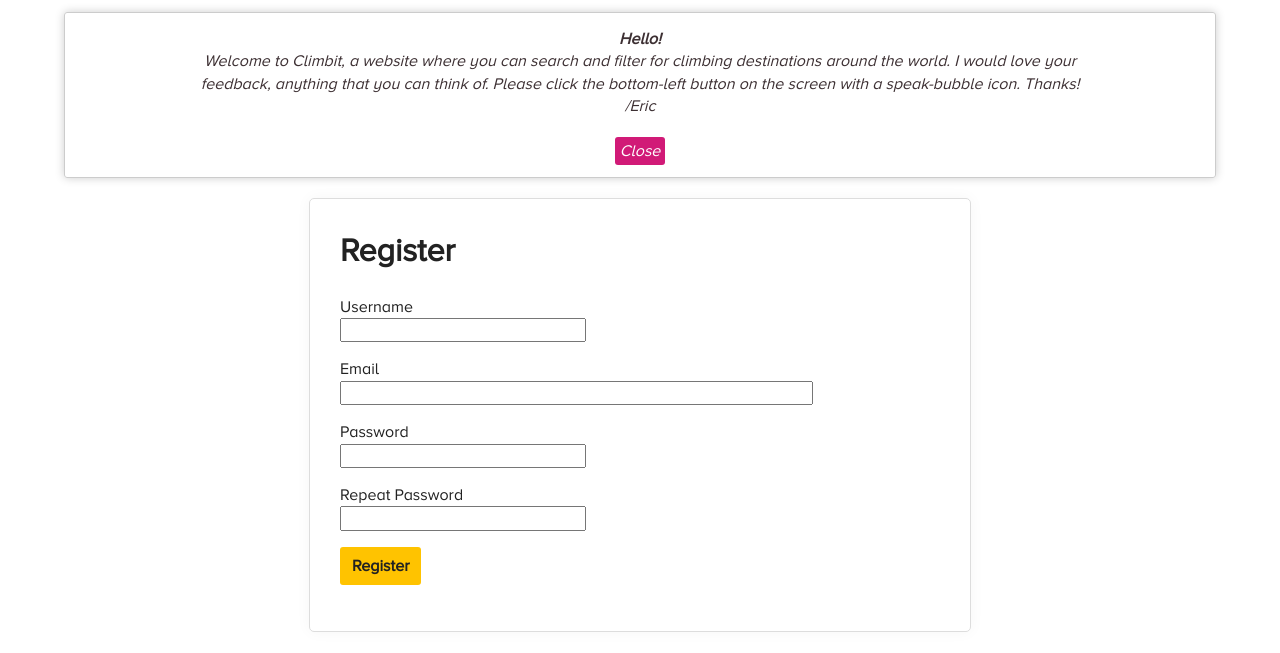
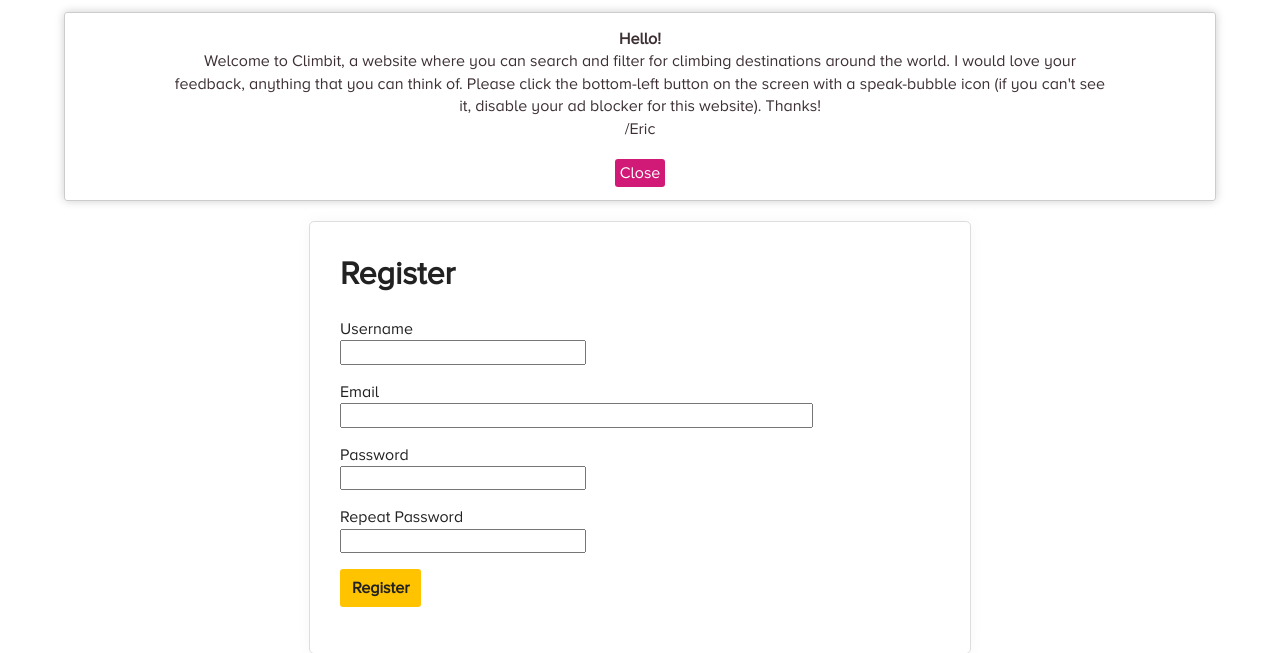
Before and after one commit to ethorn/climb_dest, a Flask app: page /auth/register in a window 1280 px wide. Shown: the part 78-731 px from the top of the page. Run offline with Flask 2, Linux system fonts and the light colour scheme; style sheets or scripts are compiled from the project's sources; some libraries are stand-ins or nearby versions.

Commit message:
hotfix: welcome message

```diff
--- a/app/static/sass/ITCSS/_6_components.scss
+++ b/app/static/sass/ITCSS/_6_components.scss
@@ -11,7 +11,7 @@ p.announcements {
 	display: none;
 	font-size: 1em !important;
 	text-align:center;
-	font-style: italic;
+	font-style: normal;
 	border: 1px solid #ccc;
 	border-radius: 3px;
 	box-shadow: 0 0 10px rgba($black, .2);
--- a/app/templates/base.html
+++ b/app/templates/base.html
@@ -90,7 +90,7 @@
 	{% endif %}
 	<p class="announcements">
 		<strong>Hello!</strong> <br>
-		Welcome to Climbit, a website where you can search and filter for climbing destinations around the world. I would love your feedback, anything that you can think of. Please click the bottom-left button on the screen with a speak-bubble icon. Thanks!
+		Welcome to Climbit, a website where you can search and filter for climbing destinations around the world. I would love your feedback, anything that you can think of. Please click the bottom-left button on the screen with a speak-bubble icon (if you can't see it, disable your ad blocker for this website). Thanks!
 		<br>
 		/Eric
 		<br>
```
